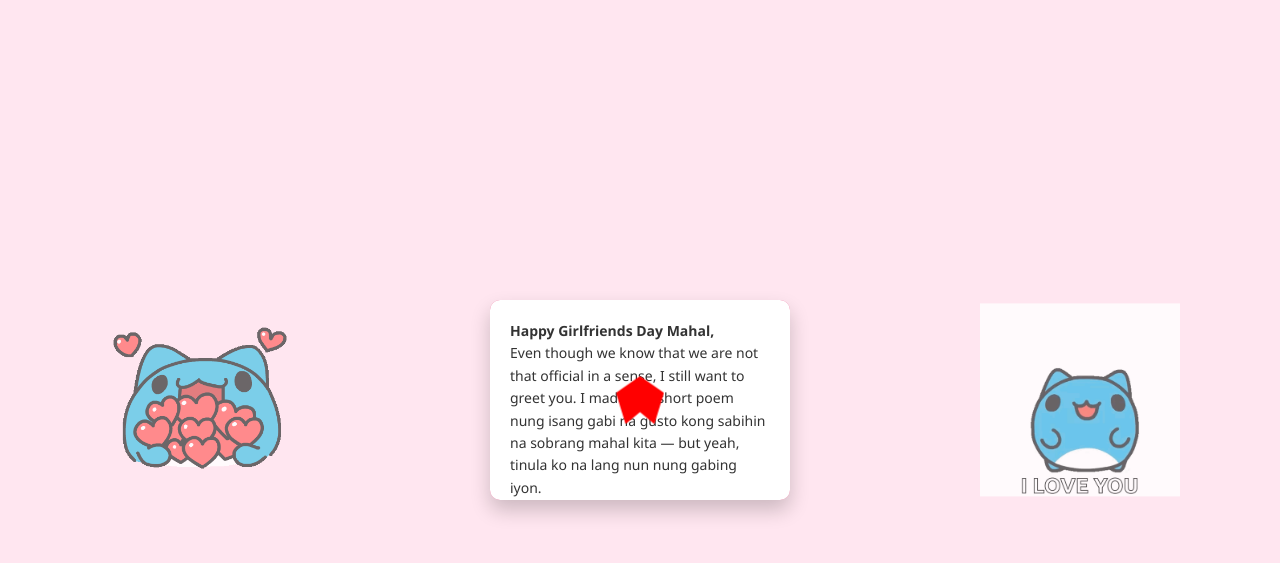
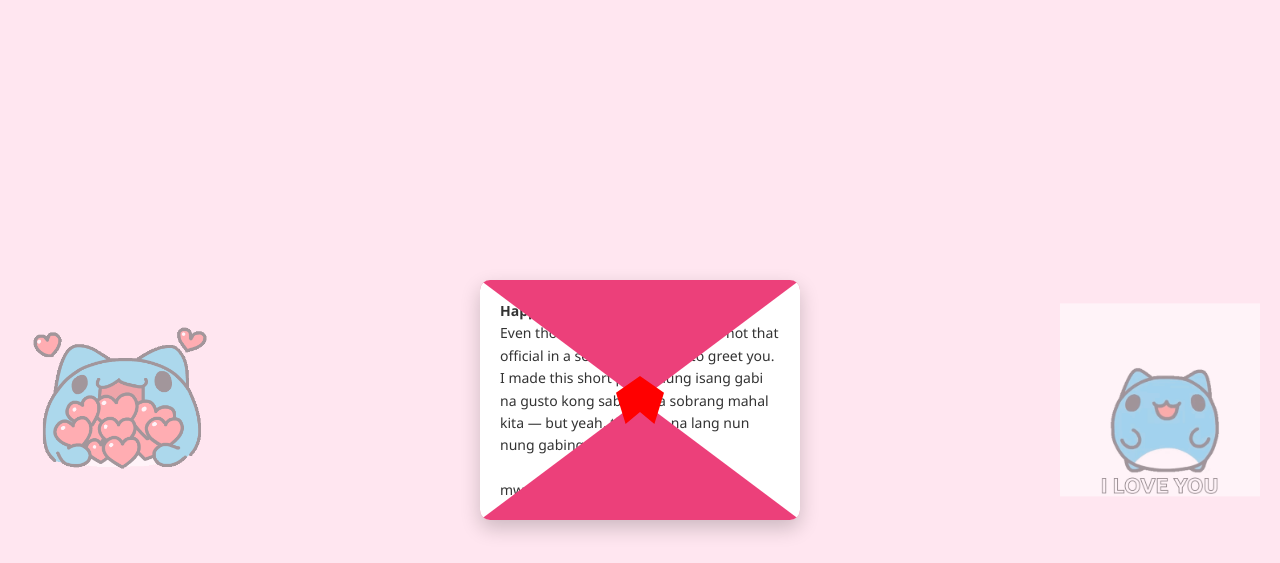
Before and after one commit to maxxx091/MWHEEHHEHEHEHEHEH, a plain HTML site: page index.html in a window 1280 px wide. Both pictures are taken after a click on the element 640 px from the left and 400 px from the top of the page. Drawn offline with Linux system fonts and the light colour scheme.

Commit message:
Update style.css

```diff
--- a/style.css
+++ b/style.css
@@ -12,73 +12,103 @@ body {
   justify-content: center;
   font-family: 'Segoe UI', sans-serif;
   overflow: hidden;
+  position: relative;
 }
 
 .container {
   position: relative;
   width: 100vw;
-  max-width: 1200px;
   height: 100vh;
   display: flex;
   align-items: center;
   justify-content: center;
 }
 
+/* Background GIFs */
 .dancing-gif {
   position: absolute;
   width: 200px;
   height: auto;
   top: 50%;
   transform: translateY(-50%);
-  opacity: 0.8;
+  opacity: 0.5;
   z-index: 0;
 }
 
 .dancing-gif.left {
-  left: 5%;
+  left: 20px;
 }
 
 .dancing-gif.right {
-  right: 5%;
+  right: 20px;
 }
 
+/* Envelope */
 .envelope-wrapper {
   position: relative;
-  width: 300px;
-  height: 200px;
+  width: 320px;
+  height: 240px;
+  z-index: 1;
   cursor: pointer;
-  transition: transform 0.3s ease;
-  z-index: 1;
 }
 
 .envelope {
-  position: absolute;
   width: 100%;
   height: 100%;
   background: #f06292;
   border-radius: 10px;
-  box-shadow: 0 10px 20px rgba(0, 0, 0, 0.2);
   overflow: hidden;
+  position: relative;
+  box-shadow: 0 8px 20px rgba(0, 0, 0, 0.2);
 }
 
+/* Flap design */
+.flap-top,
+.flap-bottom {
+  position: absolute;
+  width: 100%;
+  height: 50%;
+  background: #ec407a;
+  z-index: 2;
+}
+
+.flap-top {
+  top: 0;
+  clip-path: polygon(0 0, 100% 0, 50% 100%);
+}
+
+.flap-bottom {
+  bottom: 0;
+  clip-path: polygon(0 100%, 100% 100%, 50% 0%);
+}
+
+/* Hidden letter */
 .letter {
   position: absolute;
-  top: 0;
+  top: 100%;
   left: 0;
   width: 100%;
-  height: 100%;
-  background: #fff;
+  height: 300px;
+  background: white;
   padding: 20px;
   box-sizing: border-box;
-  transform: translateY(100%);
-  transition: transform 0.5s ease;
   overflow-y: auto;
+  transition: top 0.6s ease;
+  z-index: 1;
 }
 
 .envelope-wrapper.flap .letter {
-  transform: translateY(0%);
+  top: 0;
 }
 
+/* Text content */
+.text {
+  font-size: 14px;
+  color: #333;
+  line-height: 1.6;
+}
+
+/* Heart button */
 .heart {
   position: absolute;
   top: 50%;
@@ -88,17 +118,10 @@ body {
   height: 40px;
   background-color: red;
   clip-path: polygon(50% 0%, 100% 35%, 80% 100%, 50% 75%, 20% 100%, 0% 35%);
-  cursor: pointer;
-  z-index: 2;
+  z-index: 3;
   transition: transform 0.3s ease;
 }
 
 .envelope-wrapper.flap .heart {
   transform: translate(-50%, -50%) scale(1.2);
 }
-
-.text {
-  font-size: 14px;
-  line-height: 1.6;
-  color: #333;
-}
```
